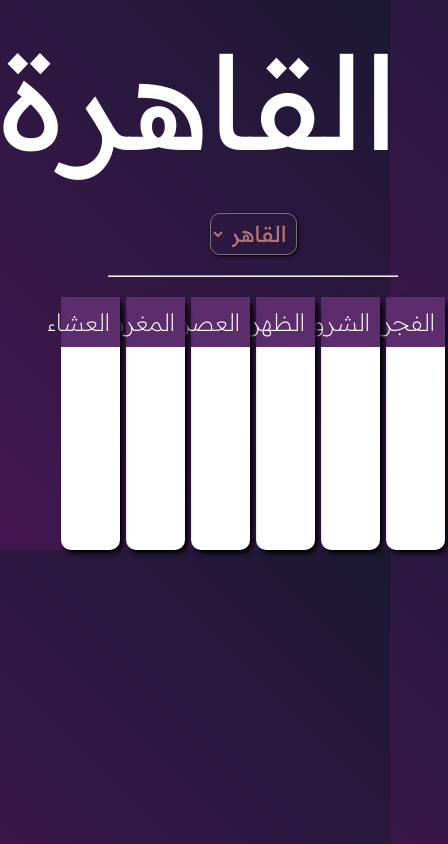
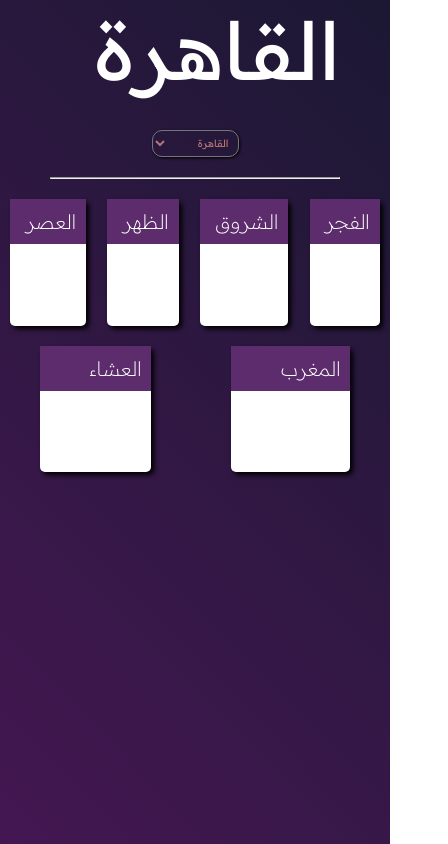
Before and after one commit to AbdallaMQ/Prayer-Timing, a plain HTML site: page index.html in a window 390 px wide. Shown: the whole page, 448 px wide, since content can reach past the window. Drawn offline with nearby package versions, Linux system fonts and the light colour scheme; no server answers.

Commit message:
adding more city and responsive design

```diff
--- /dev/null
+++ b/city_array.js
@@ -0,0 +1,305 @@
+let cityNames = [
+    // مدن مصر
+    {
+        arabicName: 'القاهرة',
+        englishName: 'Cairo',
+        code: 'EG'
+    },
+    {
+        arabicName: 'الإسكندرية',
+        englishName: 'Alexandria',
+        code: 'EG'
+    },
+    {
+        arabicName: 'الجيزة',
+        englishName: 'Giza',
+        code: 'EG'
+    },
+    {
+        arabicName: 'بورسعيد',
+        englishName: 'Port Said',
+        code: 'EG'
+    },
+    {
+        arabicName: 'السويس',
+        englishName: 'Suez',
+        code: 'EG'
+    },
+    {
+        arabicName: 'الأقصر',
+        englishName: 'Luxor',
+        code: 'EG'
+    },
+    {
+        arabicName: 'أسوان',
+        englishName: 'Aswan',
+        code: 'EG'
+    },
+    {
+        arabicName: 'المنصورة',
+        englishName: 'Mansoura',
+        code: 'EG'
+    },
+    {
+        arabicName: 'طنطا',
+        englishName: 'Tanta',
+        code: 'EG'
+    },
+    {
+        arabicName: 'دمياط',
+        englishName: 'Damietta',
+        code: 'EG'
+    },
+    {
+        arabicName: 'الزقازيق',
+        englishName: 'Zagazig',
+        code: 'EG'
+    },
+    {
+        arabicName: 'الفيوم',
+        englishName: 'Faiyum',
+        code: 'EG'
+    },
+    {
+        arabicName: 'بني سويف',
+        englishName: 'Beni Suef',
+        code: 'EG'
+    },
+    {
+        arabicName: 'قنا',
+        englishName: 'Qena',
+        code: 'EG'
+    },
+    {
+        arabicName: 'سوهاج',
+        englishName: 'Sohag',
+        code: 'EG'
+    },
+    {
+        arabicName: 'مرسى مطروح',
+        englishName: 'Marsa Matruh',
+        code: 'EG'
+    },
+    {
+        arabicName: 'شرم الشيخ',
+        englishName: 'Sharm El Sheikh',
+        code: 'EG'
+    },
+    {
+        arabicName: 'الغردقة',
+        englishName: 'Hurghada',
+        code: 'EG'
+    },
+    {
+        arabicName: 'المنيا',
+        englishName: 'Minya',
+        code: 'EG'
+    },
+    {
+        arabicName: 'العريش',
+        englishName: 'Arish',
+        code: 'EG'
+    },
+    {
+        arabicName: 'الإسماعيلية',
+        englishName: 'Ismailia',
+        code: 'EG'
+    },
+    {
+        arabicName: 'دمنهور',
+        englishName: 'Damanhur',
+        code: 'EG'
+    },
+    {
+        arabicName: 'كفر الشيخ',
+        englishName: 'Kafr El Sheikh',
+        code: 'EG'
+    },
+    {
+        arabicName: 'أسيوط',
+        englishName: 'Asyut',
+        code: 'EG'
+    },
+    {
+        arabicName: 'المحلة الكبرى',
+        englishName: 'El Mahalla El Kubra',
+        code: 'EG'
+    },
+    {
+        arabicName: 'الطور',
+        englishName: 'El Tor',
+        code: 'EG'
+    },
+    {
+        arabicName: 'رأس سدر',
+        englishName: 'Ras Sedr',
+        code: 'EG'
+    },
+    {
+        arabicName: 'دهب',
+        englishName: 'Dahab',
+        code: 'EG'
+    },
+    {
+        arabicName: 'نويبع',
+        englishName: 'Nuweiba',
+        code: 'EG'
+    },
+    {
+        arabicName: 'مطروح',
+        englishName: 'Matrouh',
+        code: 'EG'
+    },
+    {
+        arabicName: 'بدر',
+        englishName: 'Badr',
+        code: 'EG'
+    },
+    {
+        arabicName: 'مدينة السادات',
+        englishName: 'Sadat City',
+        code: 'EG'
+    },
+    {
+        arabicName: 'الشيخ زايد',
+        englishName: 'Sheikh Zayed City',
+        code: 'EG'
+    },
+    {
+        arabicName: 'العاشر من رمضان',
+        englishName: '10th of Ramadan',
+        code: 'EG'
+    },
+
+    // مدن السعودية
+    {
+        arabicName: 'الرياض',
+        englishName: 'Riyadh',
+        code: 'SA'
+    },
+    {
+        arabicName: 'جدة',
+        englishName: 'Jeddah',
+        code: 'SA'
+    },
+    {
+        arabicName: 'مكة المكرمة',
+        englishName: 'Mecca',
+        code: 'SA'
+    },
+    {
+        arabicName: 'المدينة المنورة',
+        englishName: 'Medina',
+        code: 'SA'
+    },
+    {
+        arabicName: 'الدمام',
+        englishName: 'Dammam',
+        code: 'SA'
+    },
+    {
+        arabicName: 'الخبر',
+        englishName: 'Khobar',
+        code: 'SA'
+    },
+    {
+        arabicName: 'الطائف',
+        englishName: 'Taif',
+        code: 'SA'
+    },
+    {
+        arabicName: 'بريدة',
+        englishName: 'Buraidah',
+        code: 'SA'
+    },
+    {
+        arabicName: 'الهفوف',
+        englishName: 'Hofuf',
+        code: 'SA'
+    },
+    {
+        arabicName: 'حائل',
+        englishName: 'Hail',
+        code: 'SA'
+    },
+    {
+        arabicName: 'نجران',
+        englishName: 'Najran',
+        code: 'SA'
+    },
+    {
+        arabicName: 'القصيم',
+        englishName: 'Al Qassim',
+        code: 'SA'
+    },
+    {
+        arabicName: 'جيزان',
+        englishName: 'Jazan',
+        code: 'SA'
+    },
+    {
+        arabicName: 'ينبع',
+        englishName: 'Yanbu',
+        code: 'SA'
+    },
+    {
+        arabicName: 'تبوك',
+        englishName: 'Tabuk',
+        code: 'SA'
+    },
+    {
+        arabicName: 'الجبيل',
+        englishName: 'Jubail',
+        code: 'SA'
+    },
+    {
+        arabicName: 'أبها',
+        englishName: 'Abha',
+        code: 'SA'
+    },
+    {
+        arabicName: 'خميس مشيط',
+        englishName: 'Khamis Mushait',
+        code: 'SA'
+    },
+    {
+        arabicName: 'عرعر',
+        englishName: 'Arar',
+        code: 'SA'
+    },
+    {
+        arabicName: 'الباحة',
+        englishName: 'Al Baha',
+        code: 'SA'
+    },
+    {
+        arabicName: 'سكاكا',
+        englishName: 'Sakaka',
+        code: 'SA'
+    },
+    {
+        arabicName: 'رفحاء',
+        englishName: 'Rafha',
+        code: 'SA'
+    },
+    {
+        arabicName: 'القريات',
+        englishName: 'Al Qurayyat',
+        code: 'SA'
+    },
+    {
+        arabicName: 'المذنب',
+        englishName: 'Al Muthnab',
+        code: 'SA'
+    },
+    {
+        arabicName: 'شرورة',
+        englishName: 'Sharurah',
+        code: 'SA'
+    },
+    {
+        arabicName: 'الخرج',
+        englishName: 'Al Kharj',
+        code: 'SA'
+    }
+];
--- a/index.html
+++ b/index.html
@@ -17,10 +17,14 @@
             background:linear-gradient(45deg,#441752,#1B1833);
             direction: rtl;
         }
+        section{
+            height: 100vh;
+        }
         .topsection{
-            margin: 20px 50px;
+            margin:0 50px 20px 50px;
         }
         .topsection h1{
+            width: auto;
             margin: 0px;
             padding: 0px;
             font-family:'Readex Pro' ;
@@ -47,17 +51,25 @@
             color: rgb(180, 116, 116);
             box-shadow: 1px 1px 3px black;
         }
+
 /*------------------------------------------------------*/
         #datasection{
+            width: 95%;
+            height: 30%;
+            margin: auto;
             display: flex;
+            flex-direction: row;
+            flex-wrap: wrap;
+            gap: 20px;
             justify-content: space-around;
+            align-items: flex-start;
         }
         #datasection div{
-            width: 15%;
             background-color: white;
             border-radius: 10px;
-            height: 30vh;
+            height: 90%;
             box-shadow: 3px 3px 5px black;
+            flex-grow: 0.2;
         }
         #datasection div h1{
             background-color: #5d2c6d;
@@ -68,10 +80,32 @@
         }
         #datasection div p{
             text-align: center;
-            margin-top: 20%;
+            margin-top: 10%;
             font-family:'Gill Sans', 'Gill Sans MT', Calibri, 'Trebuchet MS', sans-serif;
             font-weight: 700;
             font-size: 40px;
+        }
+
+        @media (max-width:500px){
+            .topsection h1{
+                font-size: 80px;
+            }
+            .topsection #date{
+                font-size: 15px;
+            }
+            .topsection select{
+                font-size: 10px;
+            }
+            #datasection div{
+                height: 50%;
+                border-radius: 5px;
+            }
+            #datasection div h1{
+                font-size: 20px;
+            }
+            #datasection div p{
+                font-size: 20px;
+            }
         }
     </style>
 
@@ -114,7 +148,7 @@
             </div>
         </div>
     </section>
-
+    <script src="city_array.js"></script>
     <script src="script.js"></script>
 </body>
 </html>
--- a/script.js
+++ b/script.js
@@ -1,26 +1,3 @@
-
-let cityNames=[
-    {
-        arabicName:'القاهرة',
-        englishName:'Caior',
-        code:'EG'
-    },
-    {
-        arabicName:'دمياط',
-        englishName:'Dumyāţ',
-        code:'EG'
-    },
-    {
-        arabicName:'الرياض',
-        englishName:'Ar Riyāḑ',
-        code:'SA'
-    },
-    {
-        arabicName:'القصيم',
-        englishName:'Al Qaşīm',
-        code:'SA'
-    }
-]
 
 function setThePage(){
     let selections=document.getElementById('selections');
```
